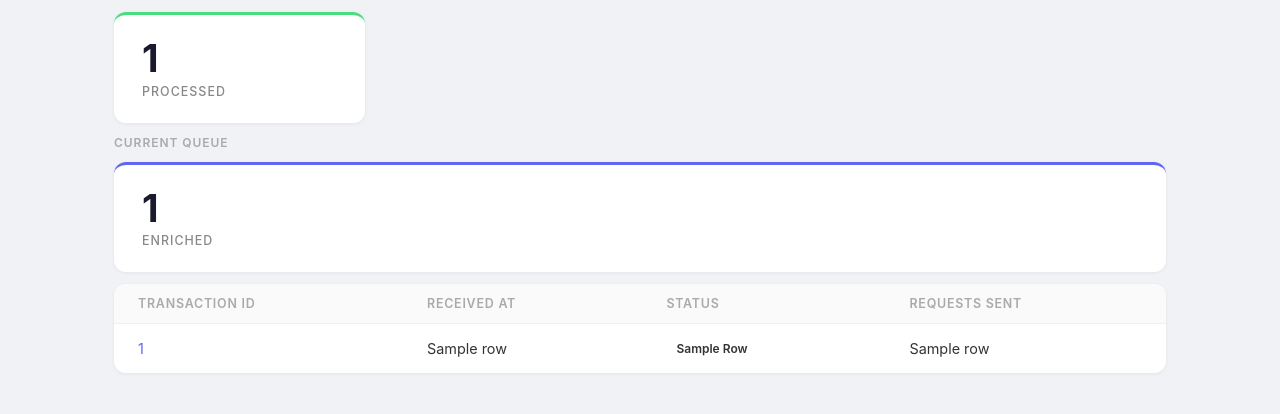
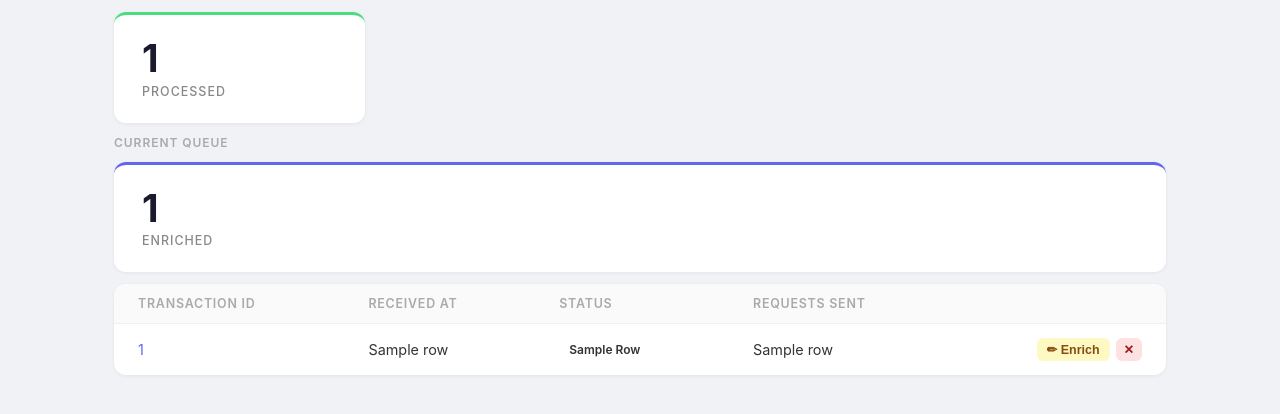
Before and after one commit to Samuel-Mason-git/bank-enrichment, a FastAPI app: template src/server_scripts/templates/dashboard.html in a window 1280 px wide. Shown: the part 245-659 px from the top of the page. Run offline with FastAPI, Linux system fonts and the light colour scheme; the template is opened without the code that fills it: most values are stand-ins (such as "Sample title", 1, 10 or a date in 2020).

Commit message:
Updating dashboard with remove and correct counts

```diff
--- a/src/server_scripts/main.py
+++ b/src/server_scripts/main.py
@@ -173,6 +173,10 @@ async def recieve_monzo(request: Request):
     if is_new and bot:
         try:
             bot.send_card(json.loads(body))
+            con.execute(
+                "UPDATE webhook_queue SET request_count = request_count + 1 WHERE id = ?",
+                [transaction_id]
+            )
         except Exception as e:
             log.error(f"Failed to send Telegram notification for {transaction_id}: {e}", exc_info=True)
 
@@ -271,6 +275,26 @@ async def transaction_detail(transaction_id: str, request: Request, credentials:
     )
 
 
+@app.post("/dashboard/transaction/{transaction_id}/enrich-dashboard", response_class=HTMLResponse)
+async def enrich_transaction_dashboard(transaction_id: str, request: Request, credentials: HTTPBasicCredentials = Depends(verify_credentials)):
+    form = await request.form()
+    context = (form.get("context") or "").strip()
+    if not context:
+        return RedirectResponse(url="/dashboard", status_code=303)
+    con = get_con()
+    row = con.execute("SELECT status FROM webhook_queue WHERE id = ?", [transaction_id]).fetchone()
+    if not row:
+        raise HTTPException(status_code=404, detail="Transaction not found")
+    was_pending = row[0] == "pending"
+    con.execute(
+        "UPDATE webhook_queue SET user_context = ?, status = 'enriched', enriched_at = ? WHERE id = ?",
+        [context, time.strftime("%Y-%m-%d %H:%M:%S"), transaction_id]
+    )
+    if was_pending:
+        con.execute("UPDATE stats SET total_enriched = total_enriched + 1 WHERE id = 1")
+    return RedirectResponse(url="/dashboard", status_code=303)
+
+
 @app.post("/dashboard/transaction/{transaction_id}/delete", response_class=HTMLResponse)
 async def delete_transaction(transaction_id: str, request: Request, credentials: HTTPBasicCredentials = Depends(verify_credentials)):
     con = get_con()
--- a/src/server_scripts/static/style.css
+++ b/src/server_scripts/static/style.css
@@ -154,10 +154,135 @@ tr:hover td { background: #fafafa; }
 a { color: #6366f1; text-decoration: none; }
 a:hover { text-decoration: underline; }
 
+/* Inline row actions */
+.row-actions {
+    display: flex;
+    gap: 6px;
+    align-items: center;
+    justify-content: flex-end;
+}
+
+.btn-row-enrich {
+    padding: 4px 10px;
+    border-radius: 6px;
+    border: none;
+    font-size: 0.78rem;
+    font-weight: 600;
+    cursor: pointer;
+    background: #fef9c3;
+    color: #854d0e;
+}
+.btn-row-enrich:hover { background: #fef08a; }
+
+.btn-row-delete {
+    padding: 4px 8px;
+    border-radius: 6px;
+    border: none;
+    font-size: 0.78rem;
+    font-weight: 700;
+    cursor: pointer;
+    background: #fee2e2;
+    color: #991b1b;
+}
+.btn-row-delete:hover { background: #fecaca; }
+
+/* Enrich modal */
+.modal-overlay {
+    position: fixed;
+    inset: 0;
+    background: rgba(0,0,0,0.4);
+    display: flex;
+    align-items: center;
+    justify-content: center;
+    z-index: 100;
+}
+
+.modal-box {
+    background: white;
+    border-radius: 16px;
+    padding: 32px;
+    width: 100%;
+    max-width: 480px;
+    box-shadow: 0 8px 32px rgba(0,0,0,0.18);
+}
+
+.modal-title {
+    font-size: 1rem;
+    font-weight: 700;
+    margin-bottom: 6px;
+    color: #1a1a2e;
+}
+
+.modal-tx-id {
+    font-size: 0.75rem;
+    font-family: monospace;
+    color: #999;
+    margin-bottom: 20px;
+}
+
+.modal-textarea {
+    width: 100%;
+    border: 1px solid #e5e7eb;
+    border-radius: 8px;
+    padding: 12px;
+    font-size: 0.9rem;
+    font-family: inherit;
+    resize: vertical;
+    outline: none;
+    color: #1a1a2e;
+}
+.modal-textarea:focus { border-color: #6366f1; }
+
+.modal-footer {
+    display: flex;
+    justify-content: flex-end;
+    gap: 8px;
+    margin-top: 16px;
+}
+
+.btn-enrich-submit {
+    padding: 8px 20px;
+    border-radius: 8px;
+    border: none;
+    font-size: 0.85rem;
+    font-weight: 600;
+    cursor: pointer;
+    background: #fef08a;
+    color: #713f12;
+}
+.btn-enrich-submit:hover { background: #fde047; }
+
 .back {
     font-size: 0.85rem;
     color: #999;
 }
+
+/* Bottom action buttons on transaction page */
+.tx-bottom-actions {
+    display: flex;
+    gap: 12px;
+    margin-top: 24px;
+    margin-bottom: 40px;
+}
+
+.tx-bottom-actions form { flex: 1; }
+
+.btn-action-reset, .btn-action-delete {
+    width: 100%;
+    padding: 16px 24px;
+    border-radius: 12px;
+    border: none;
+    font-size: 1rem;
+    font-weight: 600;
+    cursor: pointer;
+    letter-spacing: 0.01em;
+    transition: background 0.15s;
+}
+
+.btn-action-reset  { background: #f3f4f6; color: #374151; }
+.btn-action-reset:hover  { background: #e5e7eb; }
+.btn-action-delete { background: #fee2e2; color: #991b1b; }
+.btn-action-delete:hover { background: #fecaca; }
 
 /* Transaction nav */
 .tx-nav {
--- a/src/server_scripts/templates/dashboard.html
+++ b/src/server_scripts/templates/dashboard.html
@@ -57,6 +57,7 @@
                     <th>Received At</th>
                     <th>Status</th>
                     <th>Requests Sent</th>
+                    <th></th>
                 </tr>
             </thead>
             <tbody>
@@ -66,6 +67,14 @@
                     <td>{{ row[1] }}</td>
                     <td><span class="badge {{ row[2] }}">{{ row[2] }}</span></td>
                     <td>{{ row[3] if row[3] is not none else 0 }}</td>
+                    <td>
+                        <div class="row-actions">
+                            <button class="btn-row-enrich" onclick="openEnrich('{{ row[0] }}')">✏ Enrich</button>
+                            <form method="post" action="/dashboard/transaction/{{ row[0] }}/delete" onsubmit="return confirm('Delete this transaction?')">
+                                <button type="submit" class="btn-row-delete">✕</button>
+                            </form>
+                        </div>
+                    </td>
                 </tr>
                 {% endfor %}
             </tbody>
@@ -77,5 +86,36 @@
 
 </main>
 
+<!-- Enrich modal -->
+<div id="enrich-modal" class="modal-overlay" style="display:none;">
+    <div class="modal-box">
+        <div class="modal-title">Enrich Transaction</div>
+        <div id="modal-tx-id" class="modal-tx-id"></div>
+        <form id="enrich-form" method="post">
+            <textarea name="context" class="modal-textarea" placeholder="What was this transaction? e.g. Lunch with Alex at Pret" rows="3" required></textarea>
+            <div class="modal-footer">
+                <button type="button" class="btn-reset" onclick="closeModal()">Cancel</button>
+                <button type="submit" class="btn-enrich-submit">Save</button>
+            </div>
+        </form>
+    </div>
+</div>
+
+<script>
+function openEnrich(txId) {
+    document.getElementById('modal-tx-id').textContent = txId;
+    document.getElementById('enrich-form').action = '/dashboard/transaction/' + txId + '/enrich-dashboard';
+    document.querySelector('.modal-textarea').value = '';
+    document.getElementById('enrich-modal').style.display = 'flex';
+    document.querySelector('.modal-textarea').focus();
+}
+function closeModal() {
+    document.getElementById('enrich-modal').style.display = 'none';
+}
+document.getElementById('enrich-modal').addEventListener('click', function(e) {
+    if (e.target === this) closeModal();
+});
+</script>
+
 </body>
 </html>
```
Also changed, not shown: src/server_scripts/templates/transaction.html (+11 -10 lines).
